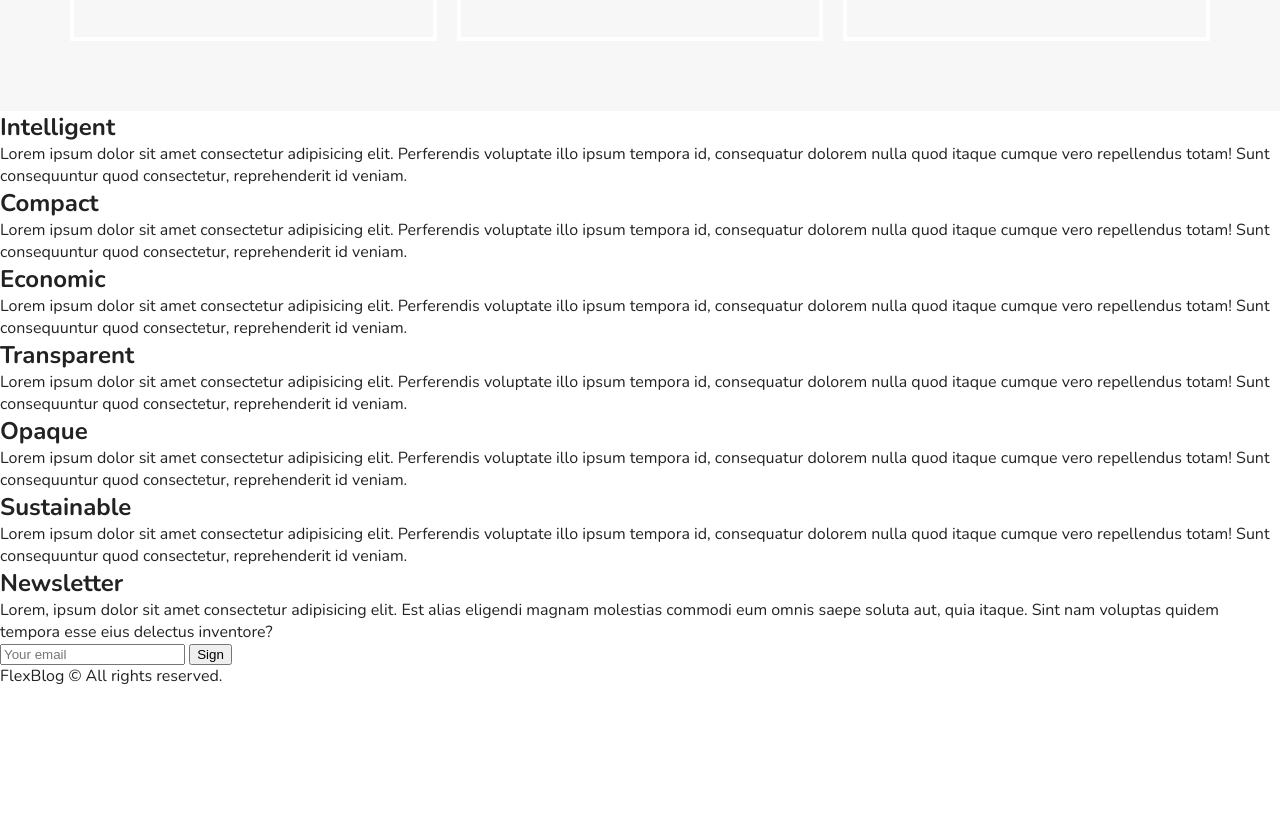
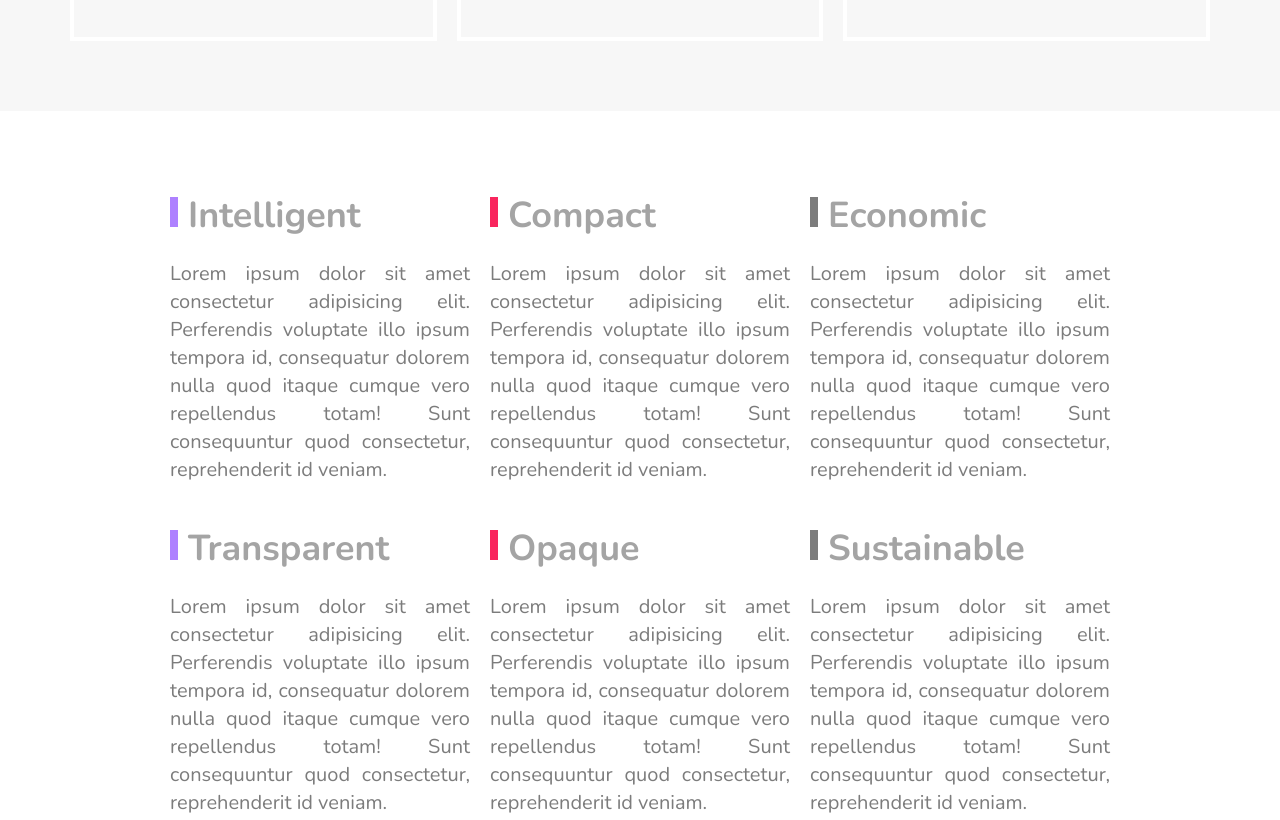
Before and after one commit to dyhalmeida/FlexBlog, a plain HTML site: page index.html in a window 1280 px wide. Shown: the part 2525-3345 px from the top of the page. Before the commit the page ends 3212 px from the top, so only its background shows below. Drawn offline with nearby package versions, Linux system fonts and the light colour scheme.

Commit message:
quality container

```diff
--- a/css/style.css
+++ b/css/style.css
@@ -226,3 +226,46 @@
     order: -1;
   }
 }
+
+.quality-container {
+  max-width: 960px;
+  margin: 60px auto;
+  display: flex;
+  flex-wrap: wrap;
+}
+
+.quality-item {
+  flex: 1 1 300px;
+  margin: 20px 10px;
+}
+
+.quality-item h2 {
+  font-size: 2.25em;
+  color: #a4a4a4;
+  margin-bottom: 20px;
+}
+
+.quality-item h2::before {
+  content: "";
+  display: inline-block;
+  width: 8px;
+  height: 30px;
+  margin-right: 10px;
+}
+
+.quality-item:nth-of-type(3n + 1) h2::before {
+  background-color: #ae81ff;
+}
+.quality-item:nth-of-type(3n + 2) h2::before {
+  background-color: #f9265e;
+}
+.quality-item:nth-of-type(3n + 3) h2::before {
+  background-color: #7c7c7c;
+}
+
+.quality-item p {
+  font-size: 1.25em;
+  line-height: 1.4;
+  color: #7c7c7c;
+  text-align: justify;
+}
```
